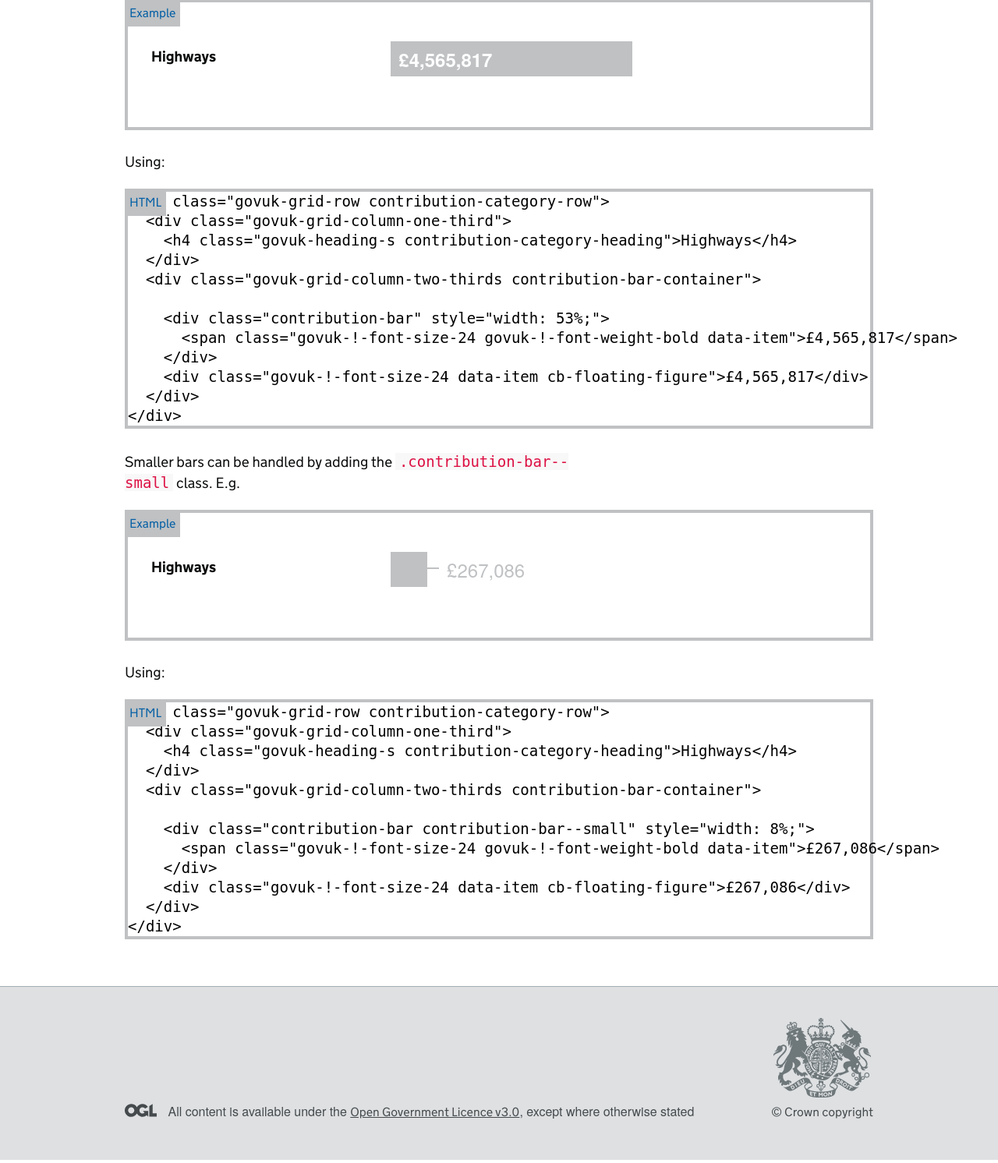
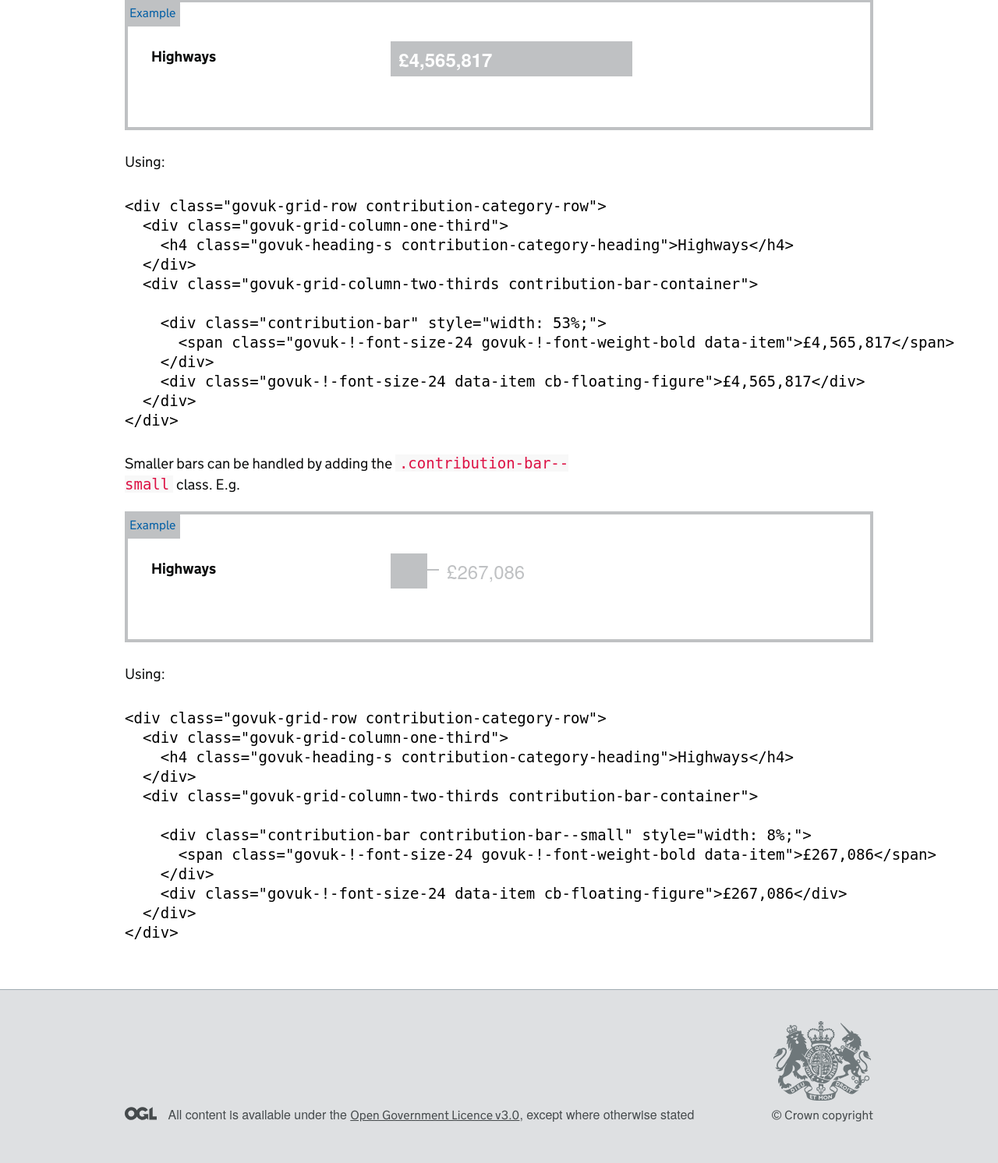
Before and after one commit to digital-land/digital-land-frontend-heroku, a Flask app: page /contribution-bars in a window 1280 px wide. Shown: the part 377-1869 px from the top of the page at 78% size. Run offline with Flask 2, Linux system fonts and the light colour scheme; some libraries are stand-ins or nearby versions.

Commit message:
Remove border from htlm panel

```diff
--- a/application/templates/contribution-bars.html
+++ b/application/templates/contribution-bars.html
@@ -31,7 +31,6 @@
 
 <p class="govuk-body">Using:</p>
 
-<div class="module-code">
 <pre>
 <code class="html">
   {%- filter forceescape -%}
@@ -39,7 +38,6 @@
   {%- endfilter -%}
 </code>
 </pre>
-</div>
 
 <p class="govuk-body">Smaller bars can be handled by adding the <code>.contribution-bar--small</code> class. E.g.</p>
 
@@ -49,7 +47,6 @@
 
 <p class="govuk-body">Using:</p>
 
-<div class="module-code">
 <pre>
 <code class="html">
   {%- filter forceescape -%}
@@ -57,6 +54,5 @@
   {%- endfilter -%}
 </code>
 </pre>
-</div>
 
 {% endblock %}
```
